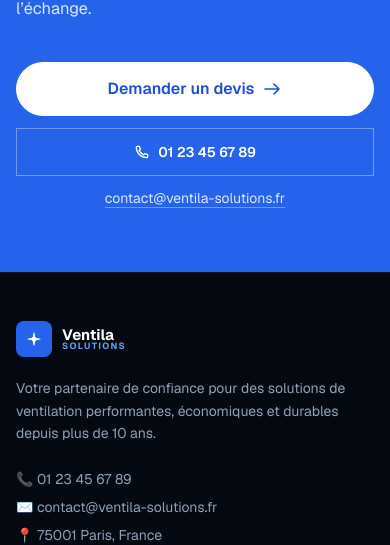
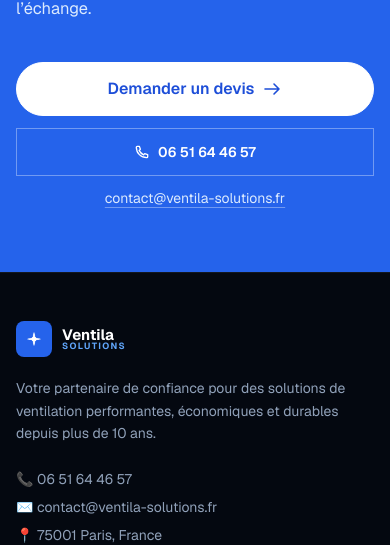
Before and after one commit to jymax4rl/Diakhite-air-proteger, a Next.js app: page /services in a window 390 px wide. Shown: the part 10052-10597 px from the top of the page. Built offline with nearby package versions, Linux system fonts and the light colour scheme.

Commit message:
content: update business phone number
Co-authored-by: jymax4rl <jymax4rl@users.noreply.github.com>

```diff
--- a/src/components/contact/ContactDetails.tsx
+++ b/src/components/contact/ContactDetails.tsx
@@ -3,8 +3,8 @@ import Link from "next/link";
 const contactItems = [
   {
     label: "Téléphone",
-    value: "01 23 45 67 89",
-    href: "tel:+33123456789",
+    value: "06 51 64 46 57",
+    href: "tel:+33651644657",
     icon: <PhoneIcon />,
   },
   {
--- a/src/components/layout/Footer.tsx
+++ b/src/components/layout/Footer.tsx
@@ -46,10 +46,10 @@ export default function Footer() {
             <address className="not-italic space-y-2 text-sm text-slate-400">
               <p>
                 <a
-                  href="tel:+33123456789"
+                  href="tel:+33651644657"
                   className="hover:text-white transition-colors"
                 >
-                  📞 01 23 45 67 89
+                  📞 06 51 64 46 57
                 </a>
               </p>
               <p>
--- a/src/components/layout/MobileMenu.tsx
+++ b/src/components/layout/MobileMenu.tsx
@@ -162,7 +162,7 @@ export default function MobileMenu({ isOpen, onClose, links }: MobileMenuProps)
         }}
       >
         <a
-          href="tel:+33123456789"
+          href="tel:+33651644657"
           style={{
             display: "flex",
             alignItems: "center",
@@ -177,7 +177,7 @@ export default function MobileMenu({ isOpen, onClose, links }: MobileMenuProps)
             textDecoration: "none",
           }}
         >
-          <PhoneIcon /> 01 23 45 67 89
+          <PhoneIcon /> 06 51 64 46 57
         </a>
         <Link
           href="/contact"
--- a/src/components/layout/Navbar.tsx
+++ b/src/components/layout/Navbar.tsx
@@ -72,12 +72,12 @@ export default function Navbar({ onMenuToggle, menuOpen }: NavbarProps) {
           {/* ── Desktop CTA ── */}
           <div className="hidden lg:flex items-center gap-4 flex-shrink-0">
             <a
-              href="tel:+33123456789"
+              href="tel:+33651644657"
               className="flex items-center gap-1.5 text-[13px] font-medium text-slate-300 hover:text-white transition-colors"
-              aria-label="Appelez-nous au 01 23 45 67 89"
+              aria-label="Appelez-nous au 06 51 64 46 57"
             >
               <PhoneIcon className="w-3.5 h-3.5" />
-              01 23 45 67 89
+              06 51 64 46 57
             </a>
             <Button href="/contact" size="sm">
               Demander un devis →
@@ -87,7 +87,7 @@ export default function Navbar({ onMenuToggle, menuOpen }: NavbarProps) {
           {/* ── Mobile controls ── */}
           <div className="flex lg:hidden items-center gap-2.5">
             <a
-              href="tel:+33123456789"
+              href="tel:+33651644657"
               className="flex items-center justify-center w-9 h-9 rounded-full bg-brand-600 text-white hover:bg-brand-500 transition-colors"
               aria-label="Nous appeler"
             >
--- a/src/components/services/ServicesCTA.tsx
+++ b/src/components/services/ServicesCTA.tsx
@@ -27,11 +27,11 @@ export default function ServicesCTA() {
               Demander un devis <ArrowIcon />
             </Button>
             <a
-              href="tel:+33123456789"
+              href="tel:+33651644657"
               className="inline-flex min-h-12 items-center justify-center gap-2 border border-white/35 px-6 py-3 text-center text-sm font-semibold text-white transition-colors hover:bg-white/10 motion-reduce:transition-none"
-              aria-label="Appelez Ventila Solutions au 01 23 45 67 89"
+              aria-label="Appelez Ventila Solutions au 06 51 64 46 57"
             >
-              <PhoneIcon /> 01 23 45 67 89
+              <PhoneIcon /> 06 51 64 46 57
             </a>
             <a
               href="mailto:contact@ventila-solutions.fr"
```
Also changed, not shown: PROJECT_CONTEXT.txt, 1 other file (tests, documents, lock files or other folders).
